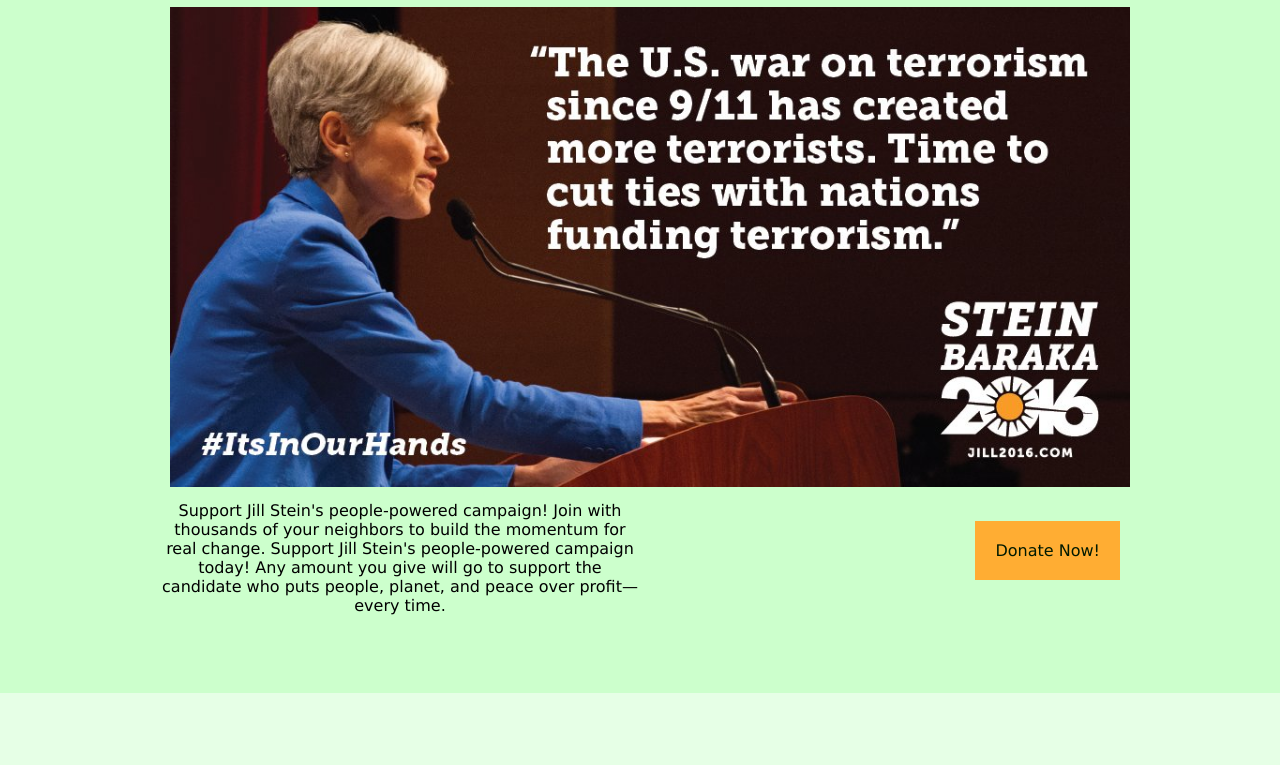
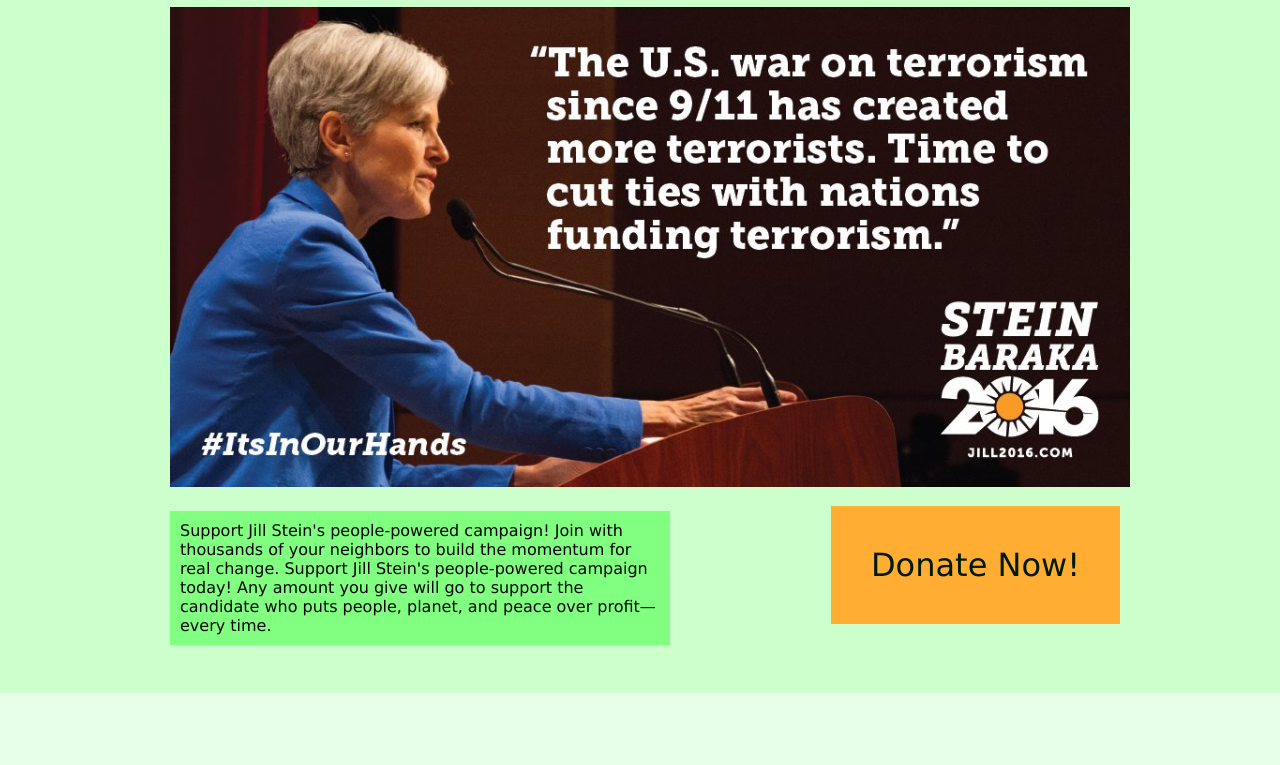
Before and after one commit to abarker4/lab09, a plain HTML site: page index.html in a window 1280 px wide. Shown: the part 207-972 px from the top of the page. Drawn offline with nearby package versions, Linux system fonts and the light colour scheme.

Commit message:
good enough

```diff
--- a/css/styles.css
+++ b/css/styles.css
@@ -87,17 +87,22 @@
 
 .z-area3 p {
 	float: left;
-	max-width: 50%
+	max-width: 50%;
+	text-align: left;
+	background-color: #80ff80;
+	margin: 10px;
+	padding: 10px;
 }
 
 .z-area4 {
-	padding: 20px;
+	padding: 40px;
 	background-color: #ffad33;
 	text-align: center;
 	display: inline-block;
 	float: right;
-	margin-top: 20px;
-	margin-bottom: 10px;
+	margin-top: 5px;
+
+	font-size: 2em;
 }
 
 .z-area4 a {
```
